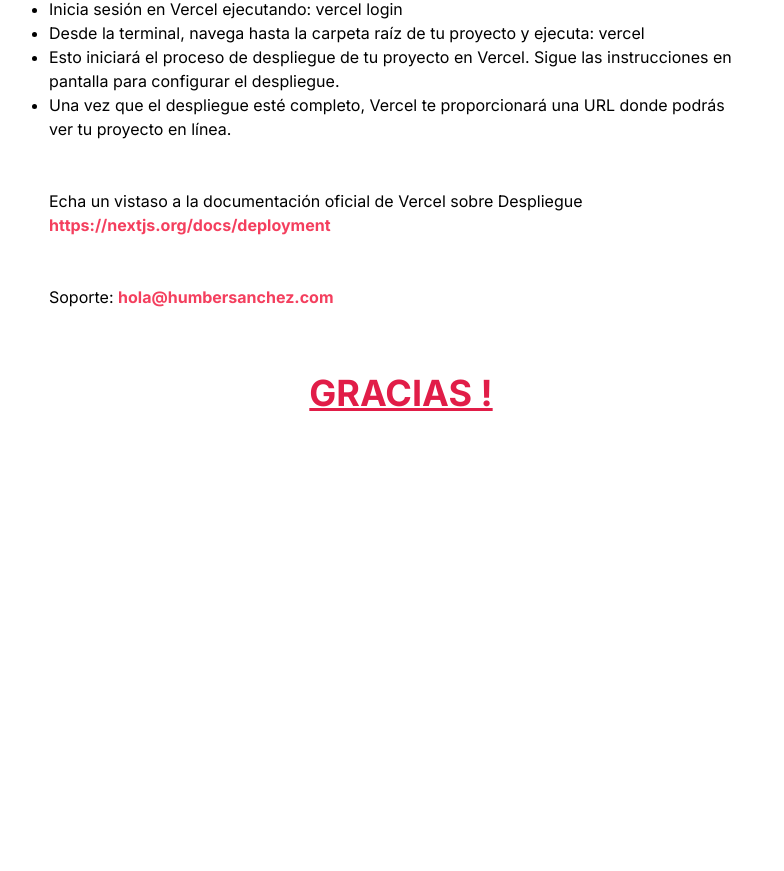
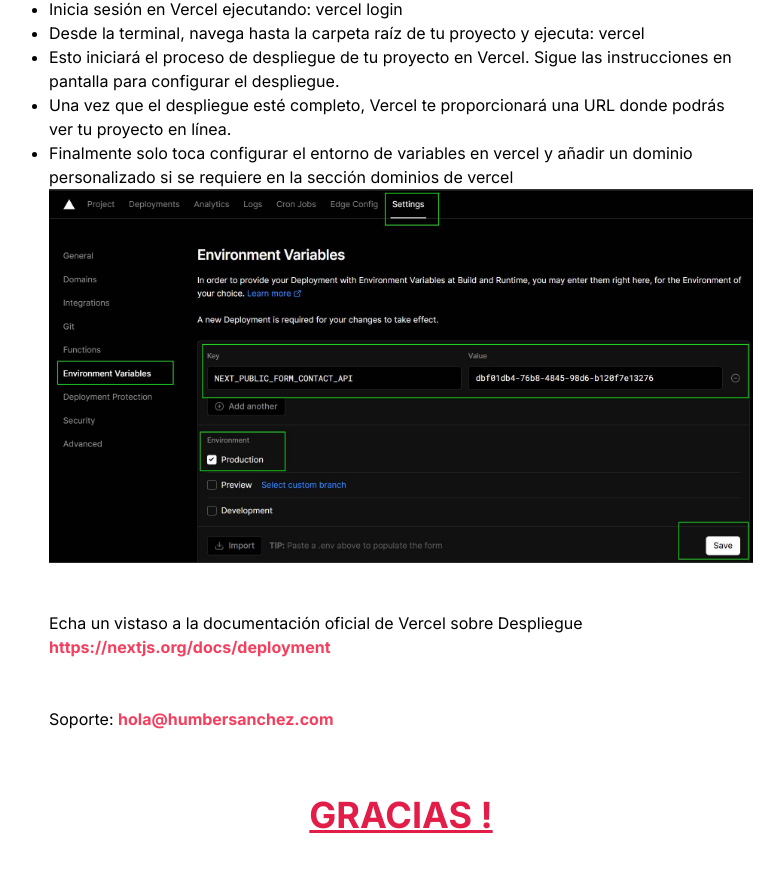
Before and after one commit to tomiidev/bambuy, a Next.js app: page /docs in a window 1280 px wide. Shown: the part 5013-5884 px from the top of the page, without its empty margins (239-1023 px from the left). Before the commit the page ends 5538 px from the top, so only its background shows below. Built offline with nearby package versions, Linux system fonts and the light colour scheme.

Commit message:
docs terminada

```diff
--- a/src/pages/docs.tsx
+++ b/src/pages/docs.tsx
@@ -324,6 +324,19 @@
             Una vez que el despliegue esté completo, Vercel te proporcionará una
             URL donde podrás ver tu proyecto en línea.
           </li>
+          <li>
+            Finalmente solo toca configurar el entorno de variables en vercel y
+            añadir un dominio personalizado si se requiere en la sección
+            dominios de vercel
+            <Image
+              src="/images/docs/envproduction.jpg"
+              alt=""
+              width={1920}
+              height={1080}
+              quality={75}
+              sizes="100vw"
+            />
+          </li>
         </ul>{" "}
         <br />
         <br />
@@ -336,7 +349,9 @@
           >
             https://nextjs.org/docs/deployment
           </Link>{" "}
-        </p> <br /><br />
+        </p>{" "}
+        <br />
+        <br />
         <p>
           Soporte:{" "}
           <Link
```
Also changed, not shown: public/images/docs/envproduction.jpg (added).
